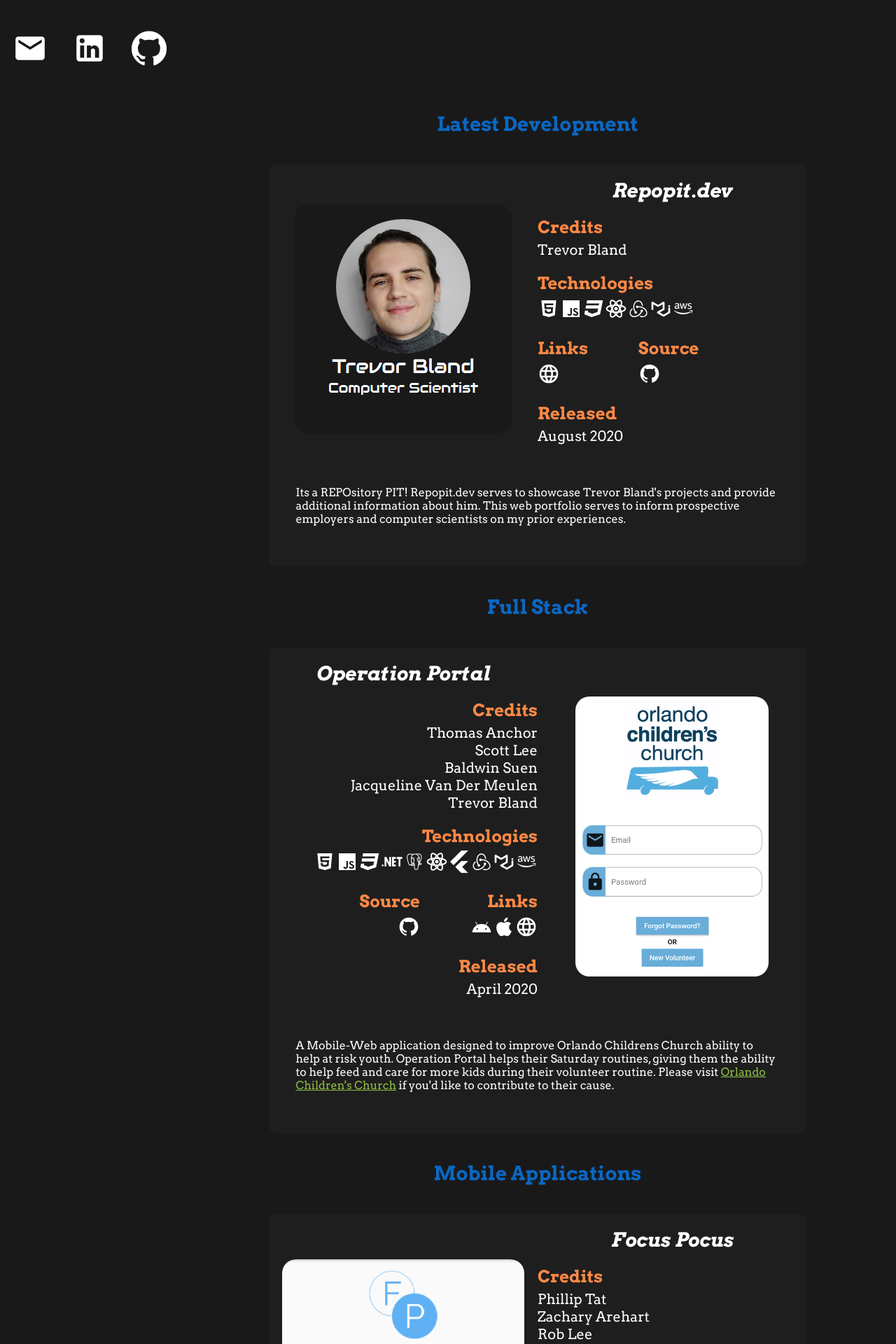
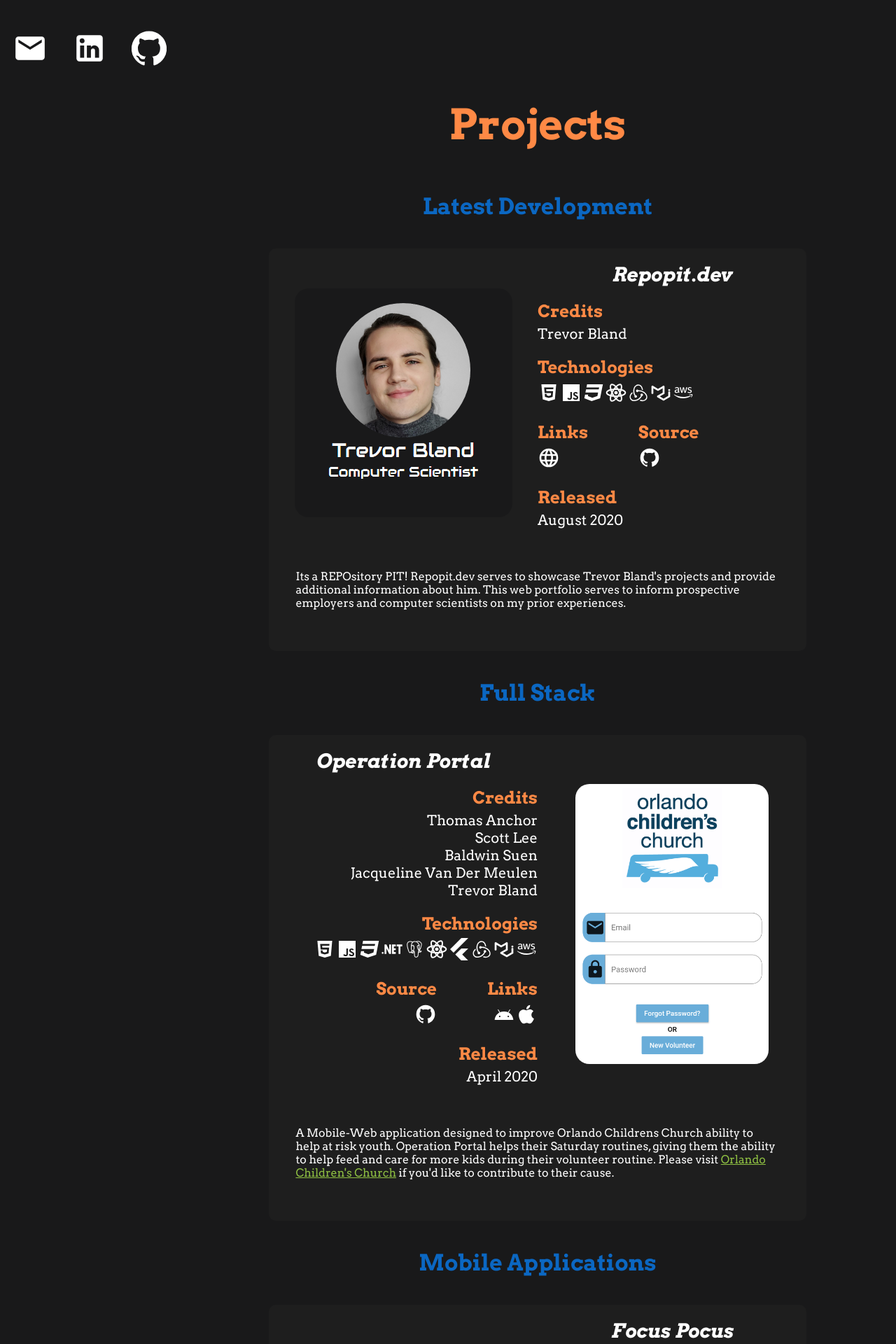
Before and after one commit to trebland/portfolio-web, a React (Create React App) app in the folder client/: page / in a window 1280 px wide. Shown: the part 680-2600 px from the top of the page at 70% size. Built offline with nearby package versions, Linux system fonts and the light colour scheme.

Commit message:
Feedback implemented.

```diff
--- a/client/src/App.css
+++ b/client/src/App.css
@@ -163,10 +163,17 @@
   min-height: 100vh;
 }
 
+.part-header {
+  color: #0B67C2;
+  font-family: 'Arvo', serif;
+  font-size: 60px;
+  padding: 20px 0px;
+}
+
 .header {
   color: #0B67C2;
   font-family: 'Arvo', serif;
-  font-size: 28px;
+  font-size: 32px;
   padding: 20px 0px;
 }
 
--- a/client/src/components/mobile/main-content/Projects.js
+++ b/client/src/components/mobile/main-content/Projects.js
@@ -11,7 +11,7 @@
     return (
         <div id="projects">
             <Grid container item direction="column" justify="flex-start" alignItems="center">
-
+                <h2 className="part-header orange">Projects</h2>
                 <SectionContainer>
                     <SectionHeader headerTitle={"Latest Development"}/>
                     <SectionItem img={Repopit} title={"Repopit.dev"} contributors={["Trevor Bland"]}
@@ -27,7 +27,7 @@
                     <SectionItem img={OperationPortal} title={"Operation Portal"}
                         contributors={["Thomas Anchor","Scott Lee","Baldwin Suen","Jacqueline Van Der Meulen","Trevor Bland"]}
                         technologies={[<><HtmlIcon /><JsIcon /><CssIcon /><DotNetIcon /><PostgreSqlIcon /><ReactIcon /></>,<><FlutterIcon /><ReduxIcon /><MaterialUiIcon /><AwsIcon /></>]}
-                        liveLinks={<span><LW isAndroid={true} link={"org.orlandochildrenschurch.operationportal"}><AndroidIcon /></LW><LW isApple={true} link={"orlando-childrens-church/id1505236896?app=itunes&ign-mpt=uo%3D4"}><IosIcon /></LW><LW link={"https://www.operation-portal.com"}><WebIcon /></LW></span>}
+                        liveLinks={<span><LW isAndroid={true} link={"org.orlandochildrenschurch.operationportal"}><AndroidIcon /></LW><LW isApple={true} link={"orlando-childrens-church/id1505236896?app=itunes&ign-mpt=uo%3D4"}><IosIcon /></LW></span>}
                         sourceLink={<LW isGithub={true} link={"OperationPortal"}><GithubIcon /></LW>}
                         date={"April 2020"} position={2}>
                             A Mobile-Web application designed to improve Orlando Childrens Church ability to help at risk youth. Operation Portal helps their Saturday routines, giving them the ability to help feed and care for more kids during their volunteer routine. Please visit <LW link="http://orlandochildrenschurch.org/">Orlando Children's Church</LW> if you'd like to contribute to their cause.
--- a/client/src/components/standard/main-content/Projects.js
+++ b/client/src/components/standard/main-content/Projects.js
@@ -11,9 +11,9 @@
     return (
         <div id="projects">
             <Grid container item direction="column" justify="flex-start" alignItems="center">
-
+                <h2 className="part-header orange">Projects</h2>
                 <SectionContainer>
-                    <SectionHeader headerTitle={"Latest Development"} linkDestination={"/fullstack"}/>
+                    <SectionHeader headerTitle={"Latest Development"}/>
                     <SectionItem img={Repopit} title={"Repopit.dev"} internalLink={"/projects/repopit"} contributors={["Trevor Bland"]}
                         technologies={<span><HtmlIcon /><JsIcon /><CssIcon /><ReactIcon /><ReduxIcon /><MaterialUiIcon /><AwsIcon /></span>}
                         liveLinks={<LW link={"https://repopit.dev"}><WebIcon /></LW>} sourceLink={<LW isGithub={true} link={"portfolio-web"}><GithubIcon /></LW>}
@@ -23,11 +23,11 @@
                 </SectionContainer>
 
                 <SectionContainer>
-                    <SectionHeader headerTitle={"Full Stack"} linkDestination={"/fullstack"}/>
+                    <SectionHeader headerTitle={"Full Stack"}/>
                     <SectionItem img={OperationPortal} title={"Operation Portal"} internalLink={"/projects/repopit"}
                         contributors={["Thomas Anchor","Scott Lee","Baldwin Suen","Jacqueline Van Der Meulen","Trevor Bland"]}
                         technologies={<span><HtmlIcon /><JsIcon /><CssIcon /><DotNetIcon /><PostgreSqlIcon /><ReactIcon /><FlutterIcon /><ReduxIcon /><MaterialUiIcon /><AwsIcon /></span>}
-                        liveLinks={<span><LW isAndroid={true} link={"org.orlandochildrenschurch.operationportal"}><AndroidIcon /></LW><LW isApple={true} link={"orlando-childrens-church/id1505236896?app=itunes&ign-mpt=uo%3D4"}><IosIcon /></LW><LW link={"https://www.operation-portal.com"}><WebIcon /></LW></span>}
+                        liveLinks={<span><LW isAndroid={true} link={"org.orlandochildrenschurch.operationportal"}><AndroidIcon /></LW><LW isApple={true} link={"orlando-childrens-church/id1505236896?app=itunes&ign-mpt=uo%3D4"}><IosIcon /></LW></span>}
                         sourceLink={<LW isGithub={true} link={"OperationPortal"}><GithubIcon /></LW>}
                         date={"April 2020"} position={2}>
                             A Mobile-Web application designed to improve Orlando Childrens Church ability to help at risk youth. Operation Portal helps their Saturday routines, giving them the ability to help feed and care for more kids during their volunteer routine. Please visit <LW link="http://orlandochildrenschurch.org/">Orlando Children's Church</LW> if you'd like to contribute to their cause.
@@ -35,7 +35,7 @@
                 </SectionContainer>
 
                 <SectionContainer>
-                    <SectionHeader headerTitle={"Mobile Applications"} linkDestination={"/mobile"}/>
+                    <SectionHeader headerTitle={"Mobile Applications"}/>
                     <SectionItem img={FocusPocus} title={"Focus Pocus"} internalLink={"/projects/repopit"}
                         contributors={["Phillip Tat", "Zachary Arehart", "Rob Lee", "Trevor Bland"]}
                         technologies={<span><HtmlIcon /><JsIcon /><CssIcon /><MongoDbIcon /><ExpressIcon /><ReactIcon /><NodeJsIcon /><FlutterIcon /><AwsIcon /></span>}
@@ -46,7 +46,7 @@
                 </SectionContainer>
 
                 <SectionContainer>
-                    <SectionHeader headerTitle={"Games"} linkDestination={"/games"}/>
+                    <SectionHeader headerTitle={"Games"}/>
                     <SectionItem img={AntiBody} title={"Anti-Body"} internalLink={"/projects/repopit"}
                         contributors={["David Lopez", "Trevor Bland", "Joseph Peaden", "Stephanie Peaden", "Chris Peaden", "Zachary Goodless"]}
                         technologies={<span><UnityIcon /><CSharpIcon /></span>}
```
